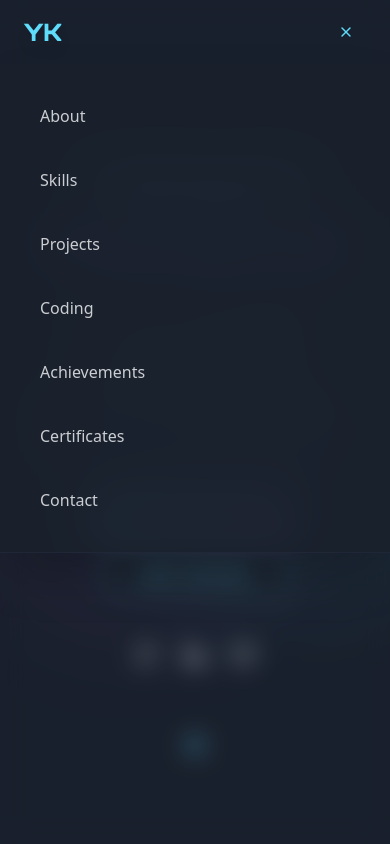
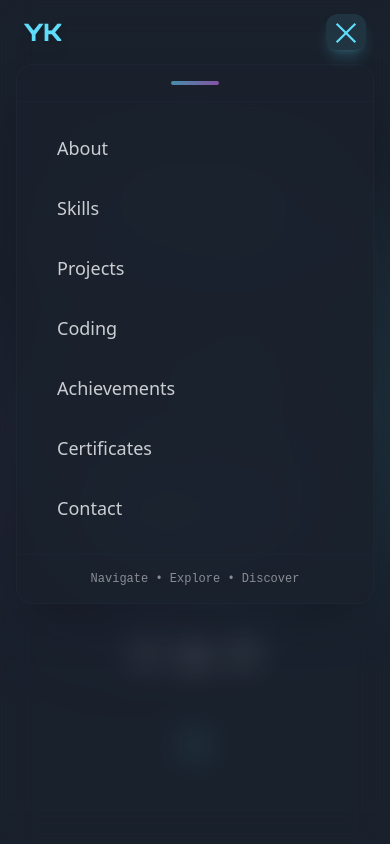
Before and after one commit to Heyykrishnna/spectrum-skill-hub, a React (Vite) app: page / in a window 390 px wide. Both pictures are taken after a click on the button 346 px from the left and 32 px from the top of the page. Shown: the top 844 px of the page. Built offline with nearby package versions, Linux system fonts and the light colour scheme; a web font is replaced by a local one.

Commit message:
Fix mobile menu bar
Enhance the mobile menu bar for a smoother, more dynamic, and visually appealing user experience.

```diff
--- a/src/components/Navigation.tsx
+++ b/src/components/Navigation.tsx
@@ -120,22 +120,32 @@ const Navigation = () => {
       <Button
         variant="ghost"
         size="sm"
-              className={`md:hidden relative z-60 transition-all duration-300 ${
-                isOpen ? 'text-primary' : 'text-foreground'
+        className={`md:hidden relative z-60 p-2 rounded-xl transition-all duration-500 hover:scale-110 ${
+          isOpen
+            ? 'text-primary bg-primary/10 shadow-lg shadow-primary/20'
+            : 'text-foreground hover:bg-secondary/50'
         }`}
         onClick={() => setIsOpen(!isOpen)}
       >
-              <div className="relative">
-                <Menu
-                  size={24}
-                  className={`absolute transition-all duration-300 ${
-                    isOpen ? 'opacity-0 rotate-180 scale-75' : 'opacity-100 rotate-0 scale-100'
+        <div className="relative w-6 h-6">
+          {/* Animated Hamburger Lines */}
+          <span
+            className={`absolute left-0 w-6 h-0.5 bg-current transition-all duration-500 ease-out ${
+              isOpen
+                ? 'top-3 rotate-45 scale-110'
+                : 'top-1 rotate-0 scale-100'
             }`}
           />
-                <X
-                  size={24}
-                  className={`transition-all duration-300 ${
-                    isOpen ? 'opacity-100 rotate-0 scale-100' : 'opacity-0 -rotate-180 scale-75'
+          <span
+            className={`absolute left-0 top-3 w-6 h-0.5 bg-current transition-all duration-300 ${
+              isOpen ? 'opacity-0 scale-0' : 'opacity-100 scale-100'
+            }`}
+          />
+          <span
+            className={`absolute left-0 w-6 h-0.5 bg-current transition-all duration-500 ease-out ${
+              isOpen
+                ? 'top-3 -rotate-45 scale-110'
+                : 'top-5 rotate-0 scale-100'
             }`}
           />
         </div>
@@ -146,9 +156,9 @@ const Navigation = () => {
 
       {/* Mobile Menu Overlay */}
       <div
-        className={`fixed inset-0 z-40 md:hidden transition-all duration-500 ease-out ${
+        className={`fixed inset-0 z-40 md:hidden transition-all duration-700 ease-out ${
           isOpen
-            ? 'opacity-100 backdrop-blur-md bg-background/20'
+            ? 'opacity-100 backdrop-blur-lg bg-background/30'
             : 'opacity-0 pointer-events-none backdrop-blur-none'
         }`}
         onClick={() => setIsOpen(false)}
@@ -156,28 +166,53 @@ const Navigation = () => {
 
       {/* Mobile Navigation Menu */}
       <div
-        className={`fixed top-16 left-0 right-0 z-40 md:hidden transition-all duration-500 ease-out transform ${
+        className={`fixed top-16 left-4 right-4 z-40 md:hidden transition-all duration-700 ease-out transform ${
           isOpen
-            ? 'translate-y-0 opacity-100'
-            : '-translate-y-full opacity-0'
+            ? 'translate-y-0 opacity-100 scale-100'
+            : '-translate-y-8 opacity-0 scale-95 pointer-events-none'
         }`}
       >
-        <div className="bg-background/95 backdrop-blur-xl border-b border-border/50 shadow-2xl">
-          <div className="flex flex-col space-y-2 p-6">
+        <div className="bg-background/95 backdrop-blur-2xl border border-border/30 shadow-2xl rounded-2xl overflow-hidden">
+          {/* Menu Header */}
+          <div className="bg-gradient-primary/10 p-4 border-b border-border/20">
+            <div className="flex items-center justify-center">
+              <div className="w-12 h-1 bg-gradient-primary rounded-full opacity-60"></div>
+            </div>
+          </div>
+
+          {/* Menu Items */}
+          <div className="flex flex-col p-4">
             {navItems.map((item, index) => (
               <button
                 key={index}
                 onClick={() => scrollToSection(item.href)}
-                className={`text-left text-foreground/80 hover:text-primary transition-all duration-300 font-medium py-4 px-4 rounded-lg hover:bg-primary/10 group relative overflow-hidden ${
+                className={`text-left text-foreground/80 hover:text-primary transition-all duration-500 font-medium py-4 px-6 rounded-xl hover:bg-gradient-primary/5 group relative overflow-hidden transform hover:scale-[1.02] active:scale-[0.98] ${
                   isOpen ? 'animate-fade-in' : ''
                 }`}
-                style={{ animationDelay: `${index * 50}ms` }}
+                style={{
+                  animationDelay: `${index * 100 + 200}ms`,
+                  animationFillMode: 'both'
+                }}
               >
-                <span className="relative z-10">{item.name}</span>
-                <div className="absolute inset-0 bg-gradient-primary opacity-0 group-hover:opacity-10 transition-opacity duration-300 rounded-lg"></div>
-                <div className="absolute bottom-0 left-4 right-4 h-0.5 bg-primary scale-x-0 group-hover:scale-x-100 transition-transform duration-300 origin-left"></div>
+                <span className="relative z-10 font-medium text-lg">{item.name}</span>
+
+                {/* Animated background */}
+                <div className="absolute inset-0 bg-gradient-primary opacity-0 group-hover:opacity-5 transition-all duration-500 rounded-xl transform scale-x-0 group-hover:scale-x-100 origin-left"></div>
+
+                {/* Bottom border animation */}
+                <div className="absolute bottom-2 left-6 right-6 h-0.5 bg-gradient-primary scale-x-0 group-hover:scale-x-100 transition-transform duration-500 origin-left rounded-full"></div>
+
+                {/* Hover glow effect */}
+                <div className="absolute inset-0 bg-gradient-primary/10 opacity-0 group-hover:opacity-100 transition-opacity duration-500 rounded-xl blur-sm"></div>
               </button>
             ))}
+          </div>
+
+          {/* Menu Footer */}
+          <div className="bg-gradient-primary/5 p-4 border-t border-border/20">
+            <div className="text-center text-xs text-foreground/50 font-mono">
+              Navigate • Explore • Discover
+            </div>
           </div>
         </div>
       </div>
```
Lines whose indentation alone changed are shown as unchanged.
